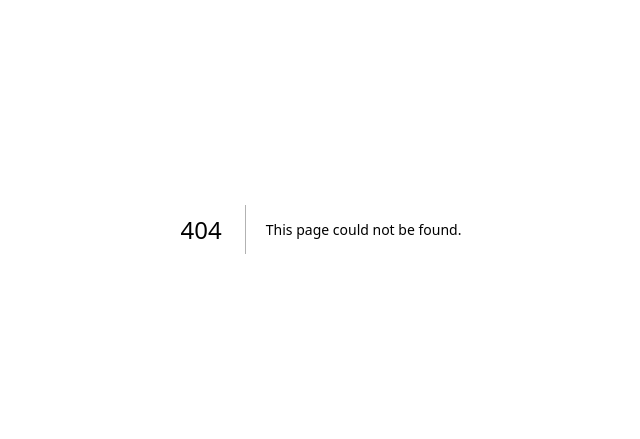
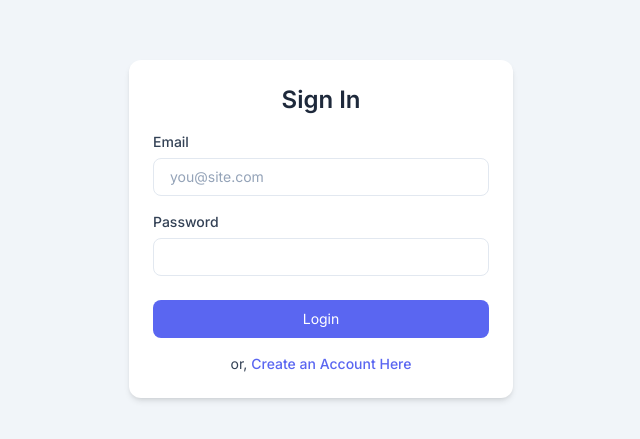
Before and after one commit to kardassuayb/students-application-system, a Next.js app: page /login in a window 1280 px wide. Before the commit this address had no page. Shown: the part 171-610 px from the top of the page, without its empty margins (319-959 px from the left). Built offline with nearby package versions, Linux system fonts and the light colour scheme; no server answers.

Commit message:
register and login page layout

```diff
--- a/package.json
+++ b/package.json
@@ -14,6 +14,7 @@
     "clsx": "^2.1.0",
     "lucide-react": "^0.344.0",
     "next": "14.1.0",
+    "next-auth": "^4.24.6",
     "react": "^18",
     "react-dom": "^18",
     "react-redux": "^9.1.0",
--- /dev/null
+++ b/src/app/api/auth/[...nextauth]/route.js
@@ -0,0 +1,28 @@
+import NextAuth from "next-auth";
+import Credentials from "next-auth/providers/credentials";
+
+export default NextAuth({
+  providers: [
+    Credentials({
+      async authorize(credentials) {
+        const { email, password } = credentials;
+        if (email === "example@email.com" && password === "password") {
+          return { id: 1, name: "Example User", email: "example@email.com" };
+        } else {
+          return null;
+        }
+      },
+    }),
+  ],
+  session: {
+    jwt: true,
+  },
+  callbacks: {
+    async signIn(user, account, profile) {
+      return true;
+    },
+    async redirect(url, baseUrl) {
+      return baseUrl;
+    },
+  },
+});
--- /dev/null
+++ b/src/app/login/form.js
@@ -0,0 +1,84 @@
+"use client";
+
+import { useState } from "react";
+import { useFetchUsersQuery } from "../store";
+import { useRouter } from "next/navigation";
+
+const LoginForm = () => {
+  const router = useRouter();
+
+  const { data, error, isFetching } = useFetchUsersQuery();
+  const [email, setEmail] = useState("");
+  const [password, setPassword] = useState("");
+  const [addedMessage, setAddedMessage] = useState("");
+  const [errorMessage, setErrorMessage] = useState("");
+
+  const handleSubmit = async (e) => {
+    e.preventDefault();
+    const user = data.find(
+      (user) => user.email === email && user.password === password
+    );
+
+    if (user) {
+      router.push("/dashboard");
+    } else {
+      setErrorMessage("Incorrect email address or password");
+    }
+  };
+
+  return (
+    <form onSubmit={handleSubmit} className="space-y-4 w-auto">
+      <div className="grid w-full items-center gap-1.5">
+        <label
+          htmlFor="input-label"
+          className="block text-sm font-medium text-gray-700"
+        >
+          Email
+        </label>
+        <input
+          value={email}
+          onChange={(e) => setEmail(e.target.value)}
+          type="email"
+          id="input-label"
+          className="py-2 px-4 border border-gray-200 block w-full rounded-lg text-sm focus:border-blue-500 focus:shadow-sm focus:outline-none"
+          placeholder="you@site.com"
+          required
+        />
+      </div>
+      <div className="grid w-full items-center gap-1.5">
+        <label
+          htmlFor="password"
+          className="block text-sm font-medium text-gray-700"
+        >
+          Password
+        </label>
+        <input
+          value={password}
+          onChange={(e) => setPassword(e.target.value)}
+          type="password"
+          id="password"
+          className="py-2 px-4 border border-gray-200 block w-full rounded-lg text-sm focus:border-blue-500 focus:shadow-sm focus:outline-none"
+          required
+          minLength="10"
+        />
+      </div>
+      {errorMessage && (
+        <div className="bg-danger/10 border border-danger/30 text-sm rounded-lg px-4 py-2 mb-5 last:mb-0 text-danger">
+          {errorMessage}
+        </div>
+      )}
+      {addedMessage && (
+        <div className="bg-success/10 border border-success/30 text-sm rounded-lg px-4 py-2 mb-5 last:mb-0 text-danger">
+          {addedMessage}
+        </div>
+      )}
+      <div className="w-full">
+        <button className="w-full py-2 px-3 inline-flex justify-center items-center gap-2 rounded-lg border border-transparent font-normal focus:ring-0 focus:outline-none focus:ring-offset-0 transition-all text-sm mt-2 bg-primary text-white hover:bg-primary/90 focus:ring-primary">
+          Login
+        </button>
+      </div>
+    </form>
+  );
+};
+
+export default LoginForm;
--- a/src/app/register/page.js
+++ b/src/app/login/page.js
@@ -1,23 +1,23 @@
 "use-client";
 import Link from "next/link";
-import RegisterForm from "./form";
+import LoginForm from "./form";
 
-const RegisterPage = () => {
+const LoginPage = () => {
   return (
     <div className="min-h-screen flex justify-center items-center bg-slate-100">
-      <div className="max-w-sm w-full bg-white rounded-xl shadow-md overflow-hidden md:max-w-md m-4 md:m-0">
+      <div className="max-w-xs w-full bg-white rounded-xl shadow-md overflow-hidden md:max-w-sm m-4 md:m-0">
         <div className="p-6">
           <h1 className="text-2xl font-semibold text-gray-800 mb-4 text-center">
-            Create an Account
+            Sign In
           </h1>
-          <RegisterForm />
+          <LoginForm />
           <p className="text-center text-sm text-gray-700 mt-4">
-            Have an account?{" "}
+            or,{" "}
             <Link
-              href="/login"
+              href="/register"
               className="text-primary hover:underline font-medium"
             >
-              Sign in here
+              Create an Account Here
             </Link>
           </p>
         </div>
@@ -26,4 +26,4 @@ const RegisterPage = () => {
   );
 };
 
-export default RegisterPage;
+export default LoginPage;
--- a/src/app/register/form.js
+++ b/src/app/register/form.js
@@ -2,9 +2,11 @@
 
 import { useState } from "react";
 import { useAddUserMutation } from "../store/UsersApi";
+import { useRouter } from "next/navigation";
 
 const RegisterForm = () => {
   const [addUser] = useAddUserMutation();
+  const router = useRouter();
 
   const [email, setEmail] = useState("");
   const [password, setPassword] = useState("");
@@ -29,6 +31,7 @@ const RegisterForm = () => {
       };
       try {
         const response = await addUser(newUser);
+        router.push("/login");
         setEmail("");
         setPassword("");
         setConfirmPassword("");
```
Also changed, not shown: src/app/dashboard/page.js (added), 1 other file (tests, documents, lock files or other folders).
